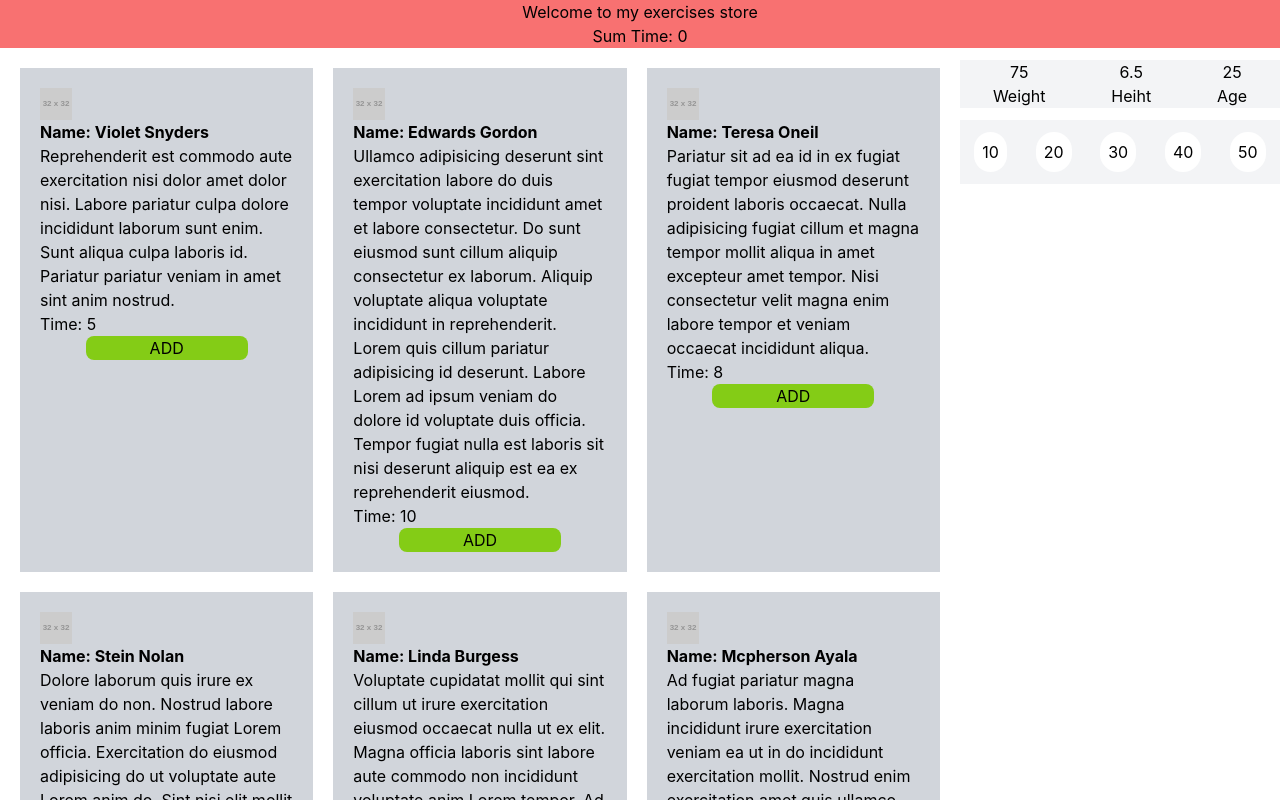
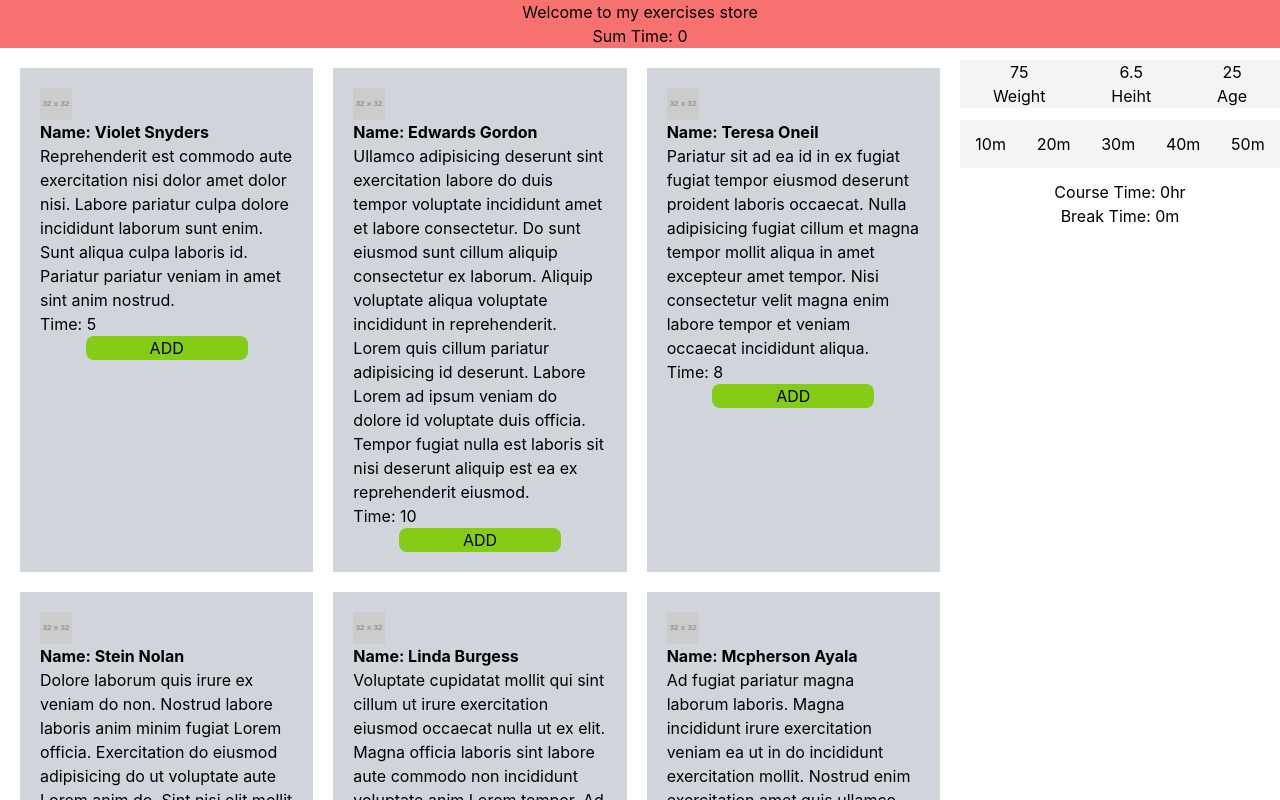
Before and after one commit to grsagor/best-gym, a React (Create React App) app: page / in a window 1280 px wide. Shown: the top 800 px of the page. Built offline with nearby package versions, Linux system fonts and the light colour scheme.

Commit message:
break time added

```diff
--- a/src/Compnents/Home/Home.js
+++ b/src/Compnents/Home/Home.js
@@ -28,7 +28,9 @@ function Home() {
             }
         </div>
         <div>
-            <Rightside></Rightside>
+            <Rightside
+                time = {sumTime}
+            ></Rightside>
         </div>
     </div>
     </div>
--- a/src/Compnents/rightside/Rightside.js
+++ b/src/Compnents/rightside/Rightside.js
@@ -1,6 +1,11 @@
 import React from 'react'
+import { useState } from 'react'
 
-function Rightside() {
+
+function Rightside(props) {
+    const sumTime = props.time;
+    const [breakTime, setBreakTime] = useState(0)
+
   return (
     <div>
         <div className='flex justify-around bg-gray-100	my-3'>
@@ -15,21 +20,15 @@ function Rightside() {
             </div>
         </div>
         <div className='flex justify-around bg-gray-100	my-3 py-3'>
-            <div className='bg-white rounded-full p-2'>
-                <div>10</div>
-            </div>
-            <div className='bg-white rounded-full p-2'>
-                <div>20</div>
-            </div>
-            <div className='bg-white rounded-full p-2'>
-                <div>30</div>
-            </div>
-            <div className='bg-white rounded-full p-2'>
-                <div>40</div>
-            </div>
-            <div className='bg-white rounded-full p-2'>
-                <div>50</div>
-            </div>
+            <button onClick={()=>setBreakTime(10)}>10m</button>
+            <button onClick={()=>setBreakTime(20)}>20m</button>
+            <button onClick={()=>setBreakTime(30)}>30m</button>
+            <button onClick={()=>setBreakTime(40)}>40m</button>
+            <button onClick={()=>setBreakTime(50)}>50m</button>
+        </div>
+        <div>
+            <h2>Course Time: {sumTime}hr</h2>
+            <h2>Break Time: {breakTime}m</h2>
         </div>
     </div>
   )
```
